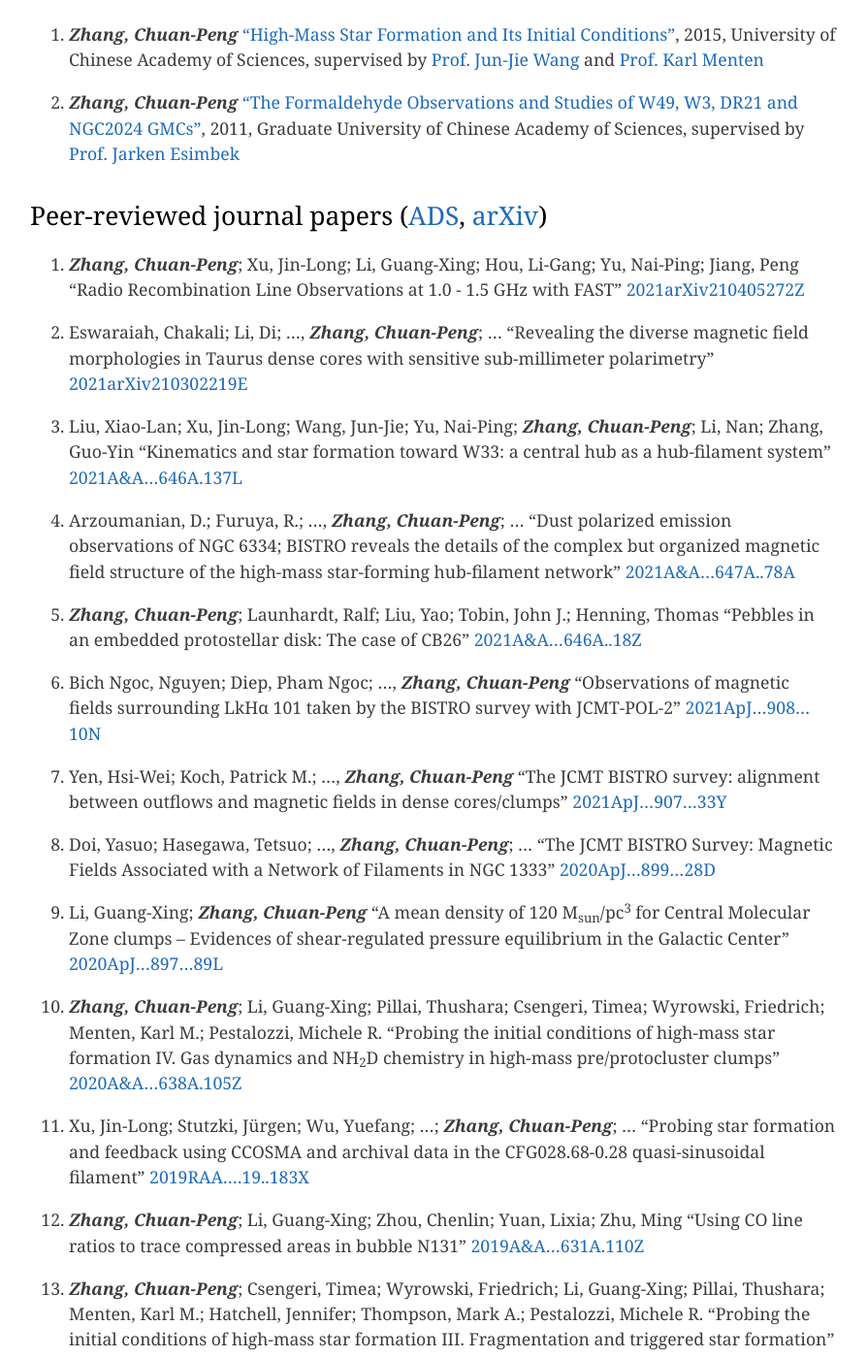
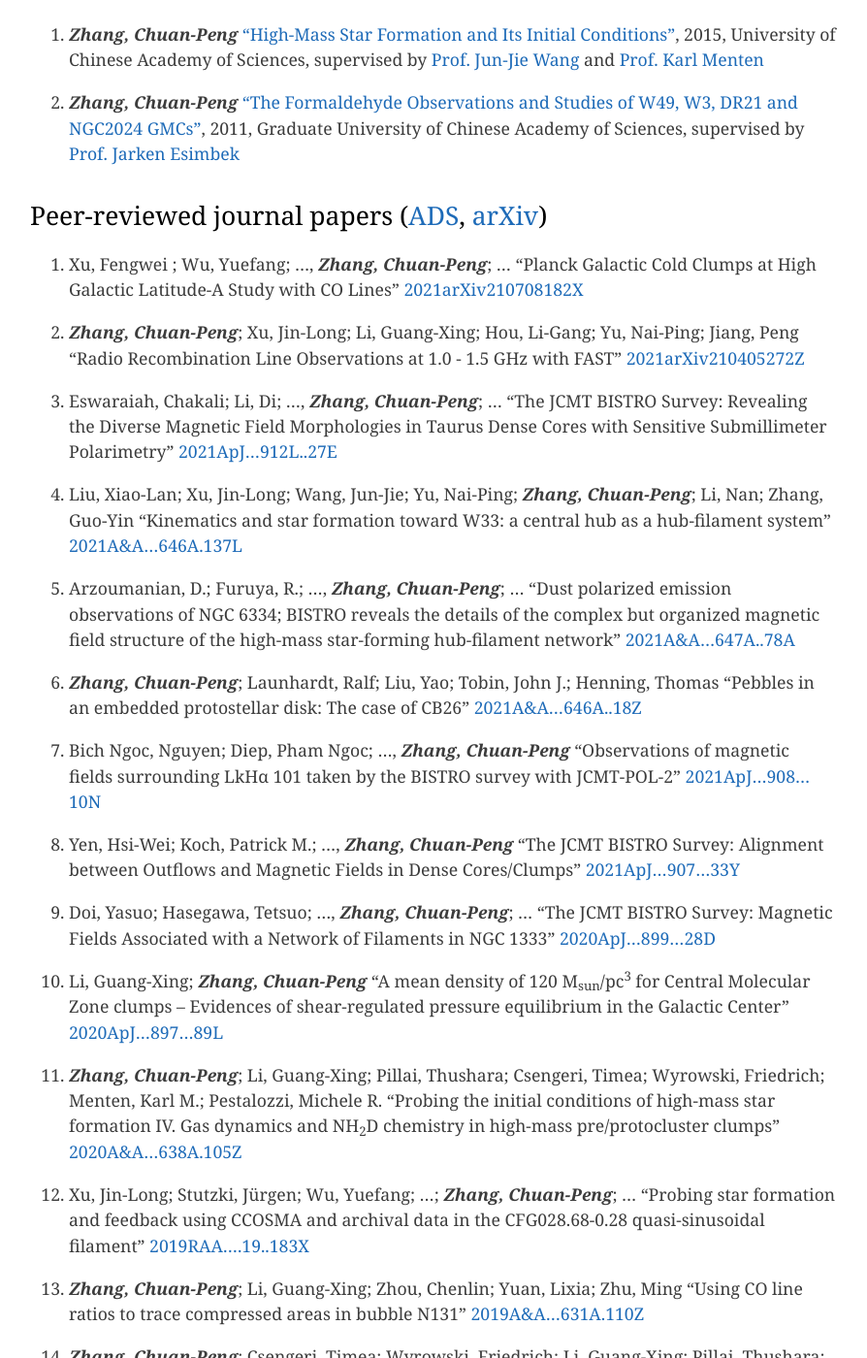
Before and after one commit to zcp521/zcp521.github.io, a Jekyll site: the page built from pub.md, in a window 1280 px wide and 1400 px high, scrolled down 476 px. Shown: the whole window at 97% size, without its empty margins (193-1087 px from the left). Built offline with Jekyll 4.4.1, drawn with Linux system fonts in a browser that asks for light colours.

Commit message:
Update pub.md

```diff
--- a/pub.md
+++ b/pub.md
@@ -14,13 +14,17 @@ tagline: "My publication list"
 
 ## Peer-reviewed journal papers ([ADS](https://ui.adsabs.harvard.edu/public-libraries/RijjUuncQru3dbS8Amb6eA), [arXiv](https://arxiv.org/a/zhang_c_2.html))
 
+47. Xu, Fengwei ; Wu, Yuefang; ..., ***Zhang, Chuan-Peng***; ...
+	"Planck Galactic Cold Clumps at High Galactic Latitude-A Study with CO Lines"
+	[2021arXiv210708182X](https://ui.adsabs.harvard.edu/abs/2021arXiv210708182X)
+
 48. ***Zhang, Chuan-Peng***; Xu, Jin-Long; Li, Guang-Xing; Hou, Li-Gang; Yu, Nai-Ping; Jiang, Peng
 	"Radio Recombination Line Observations at 1.0 - 1.5 GHz with FAST"
 	[2021arXiv210405272Z](https://ui.adsabs.harvard.edu/abs/2021arXiv210405272Z)
 
 47. Eswaraiah, Chakali; Li, Di; ..., ***Zhang, Chuan-Peng***; ...
-	"Revealing the diverse magnetic field morphologies in Taurus dense cores with sensitive sub-millimeter polarimetry"
-	[2021arXiv210302219E](https://ui.adsabs.harvard.edu/abs/2021arXiv210302219E)
+	"The JCMT BISTRO Survey: Revealing the Diverse Magnetic Field Morphologies in Taurus Dense Cores with Sensitive Submillimeter Polarimetry"
+	[2021ApJ...912L..27E](https://ui.adsabs.harvard.edu/abs/2021ApJ...912L..27E)
 
 46. Liu, Xiao-Lan; Xu, Jin-Long; Wang, Jun-Jie; Yu, Nai-Ping; ***Zhang, Chuan-Peng***; Li, Nan; Zhang, Guo-Yin
 	"Kinematics and star formation toward W33: a central hub as a hub-filament system"
@@ -39,7 +43,7 @@ tagline: "My publication list"
 	[2021ApJ...908...10N](https://ui.adsabs.harvard.edu/abs/2021ApJ...908...10N)
 
 42. Yen, Hsi-Wei; Koch, Patrick M.; ..., ***Zhang, Chuan-Peng***
-	"The JCMT BISTRO survey: alignment between outflows and magnetic fields in dense cores/clumps"
+	"The JCMT BISTRO Survey: Alignment between Outflows and Magnetic Fields in Dense Cores/Clumps"
 	[2021ApJ...907...33Y](https://ui.adsabs.harvard.edu/abs/2021ApJ...907...33Y)
 
 41. Doi, Yasuo; Hasegawa, Tetsuo; ..., ***Zhang, Chuan-Peng***; ...
```
